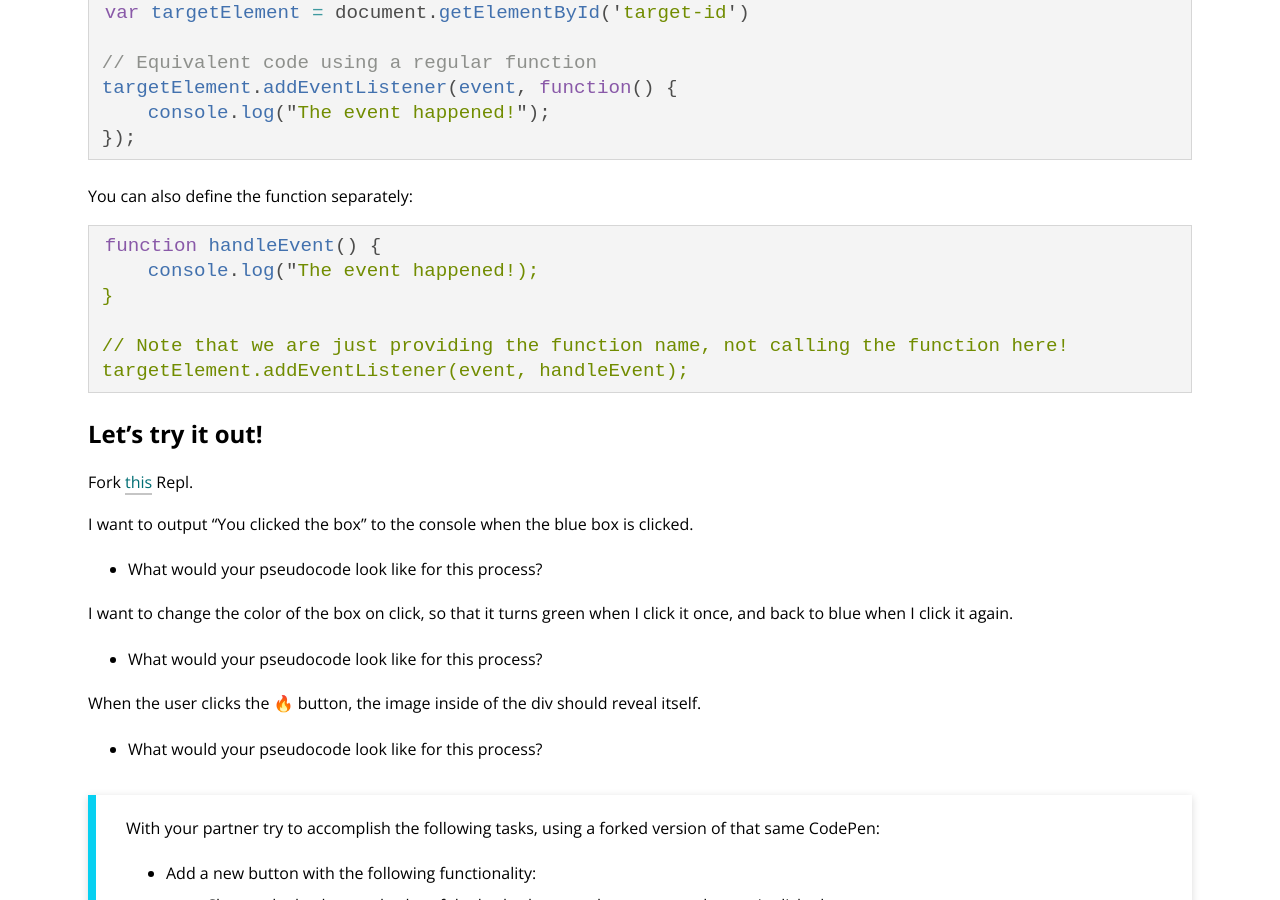
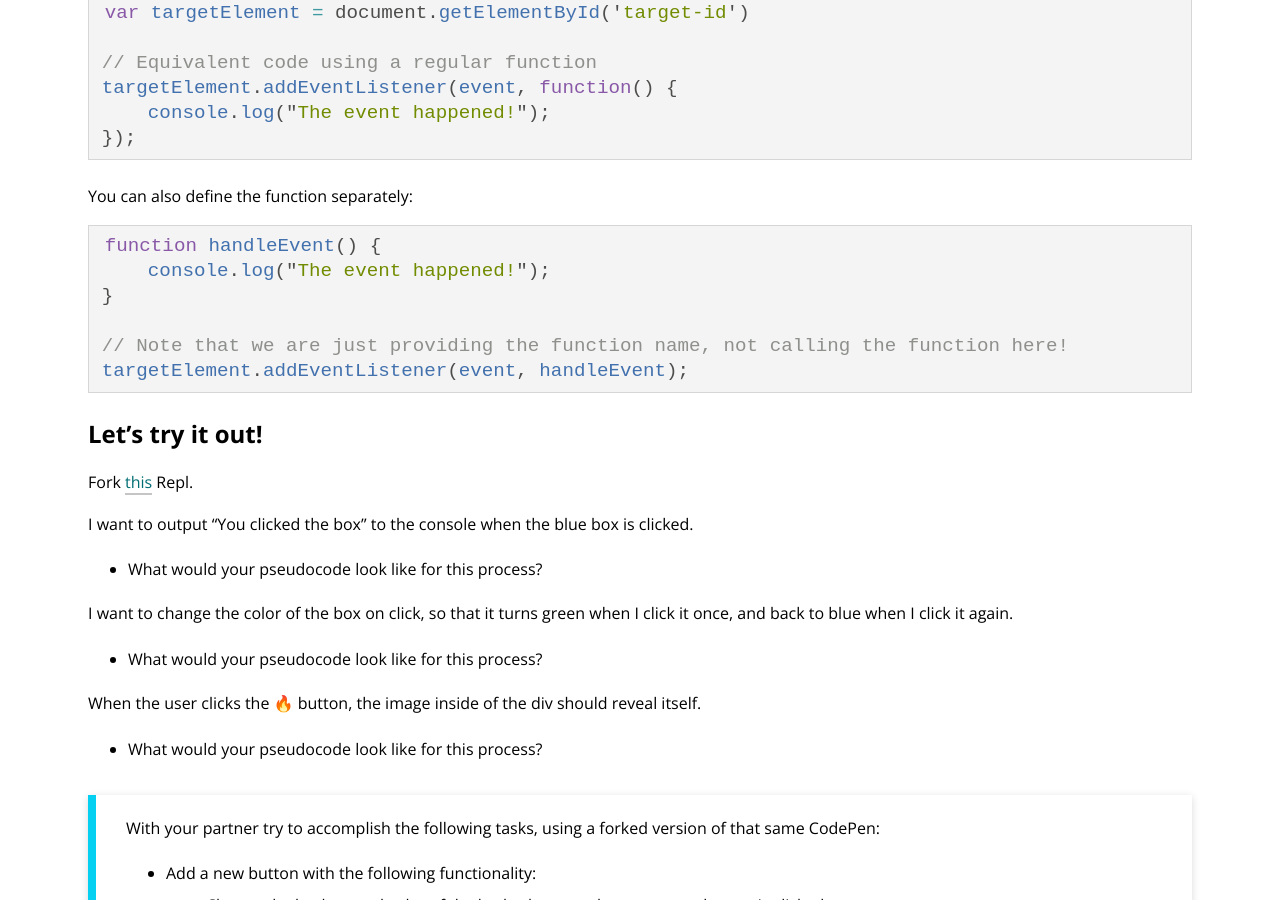
Before and after one commit to turingschool/launch-curriculum, a Jekyll site: the page built from module4/lessons/Week1/JavaScript2.md, in a window 1280 px wide and 900 px high, scrolled down 3198 px. Built offline with Jekyll 4.4.1, drawn with Linux system fonts in a browser that asks for light colours; nearby versions of some CDN libraries; comment, search, counter and statistics services are not loaded.

Commit message:
Add missing quotation mark

````diff
--- a/module4/lessons/Week1/JavaScript2.md
+++ b/module4/lessons/Week1/JavaScript2.md
@@ -161,7 +161,7 @@ targetElement.addEventListener(event, function() {
 You can also define the function separately:
 ```javascript
 function handleEvent() {
-    console.log("The event happened!);
+    console.log("The event happened!");
 }
 
 // Note that we are just providing the function name, not calling the function here!
````
